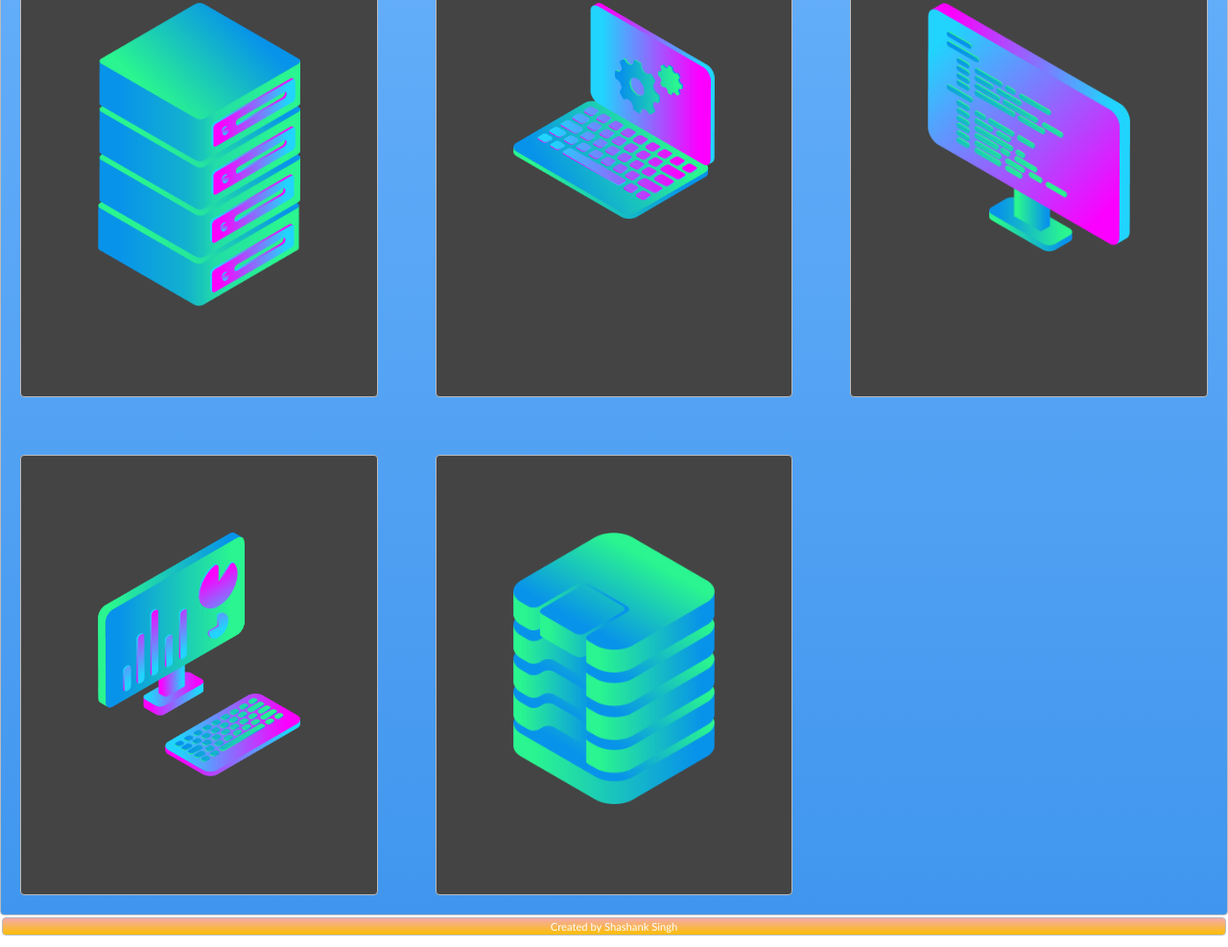
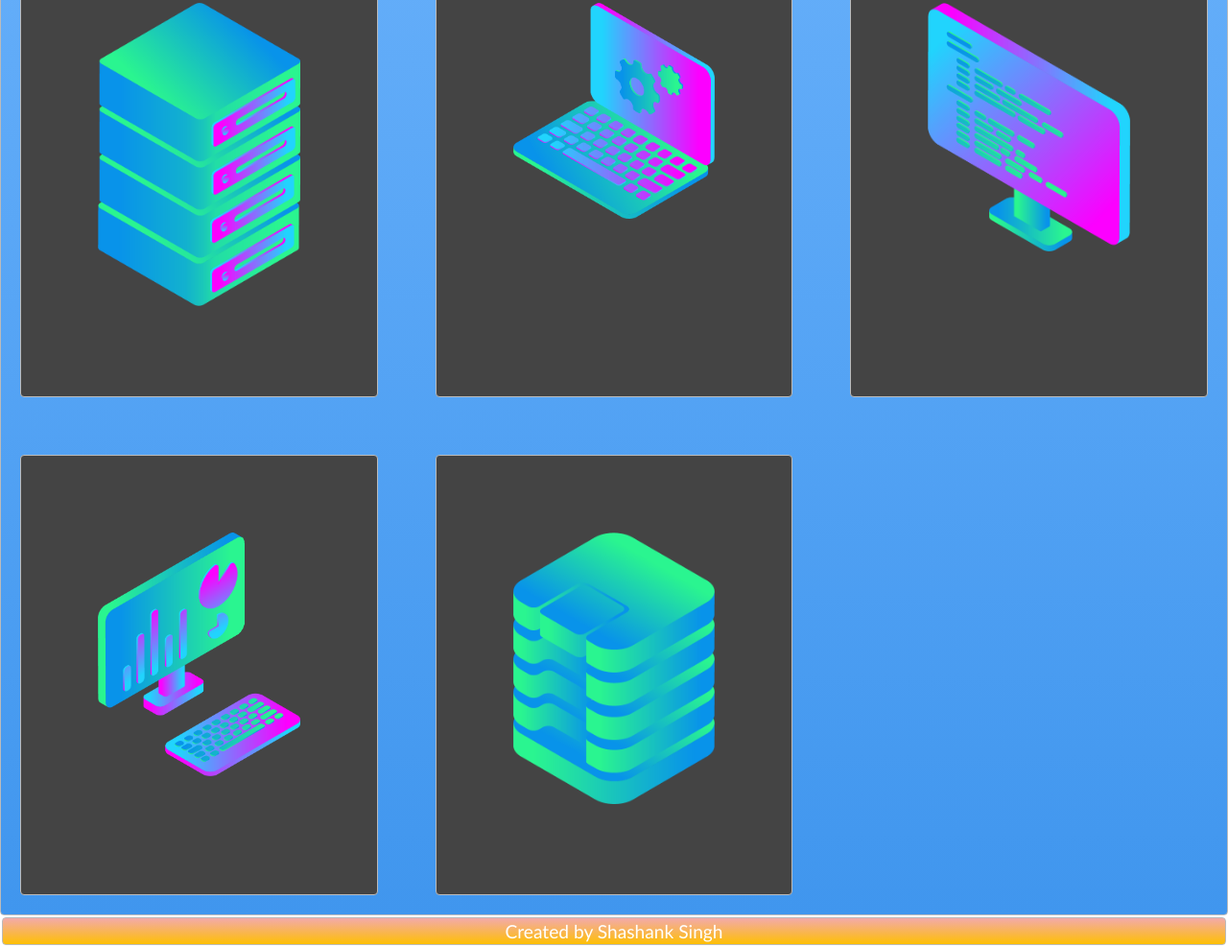
Before and after one commit to shashankcic/shashankcic.github.io, a plain HTML site: page creations/index.html in a window 1280 px wide. Shown: the part 1039-2026 px from the top of the page at 96% size. Drawn offline with Linux system fonts and the light colour scheme.

Commit message:
Update style.css

```diff
--- a/creations/style.css
+++ b/creations/style.css
@@ -156,5 +156,5 @@ footer{
 .foot{
     margin: 2px;
     padding: 2px;
-    font-size: 0.7em;
+    font-size: 1.2rem;
 }
```
